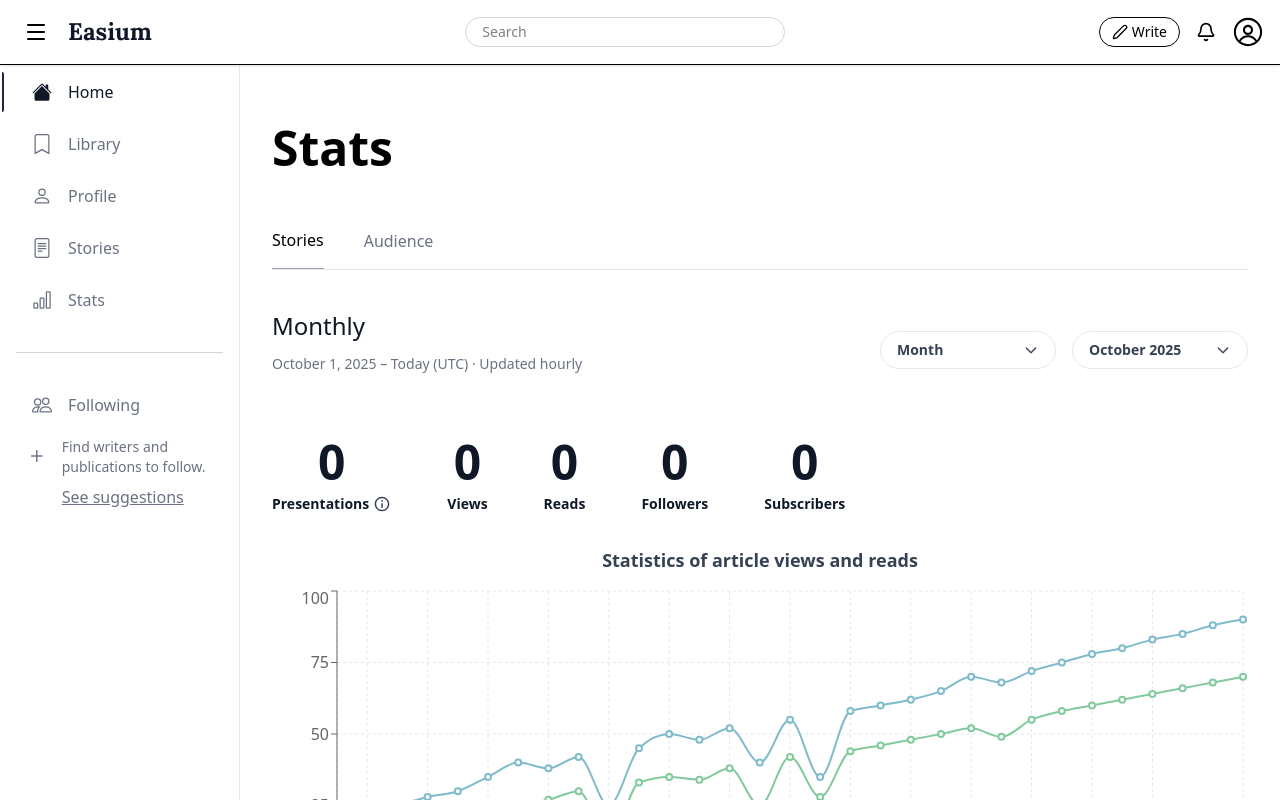
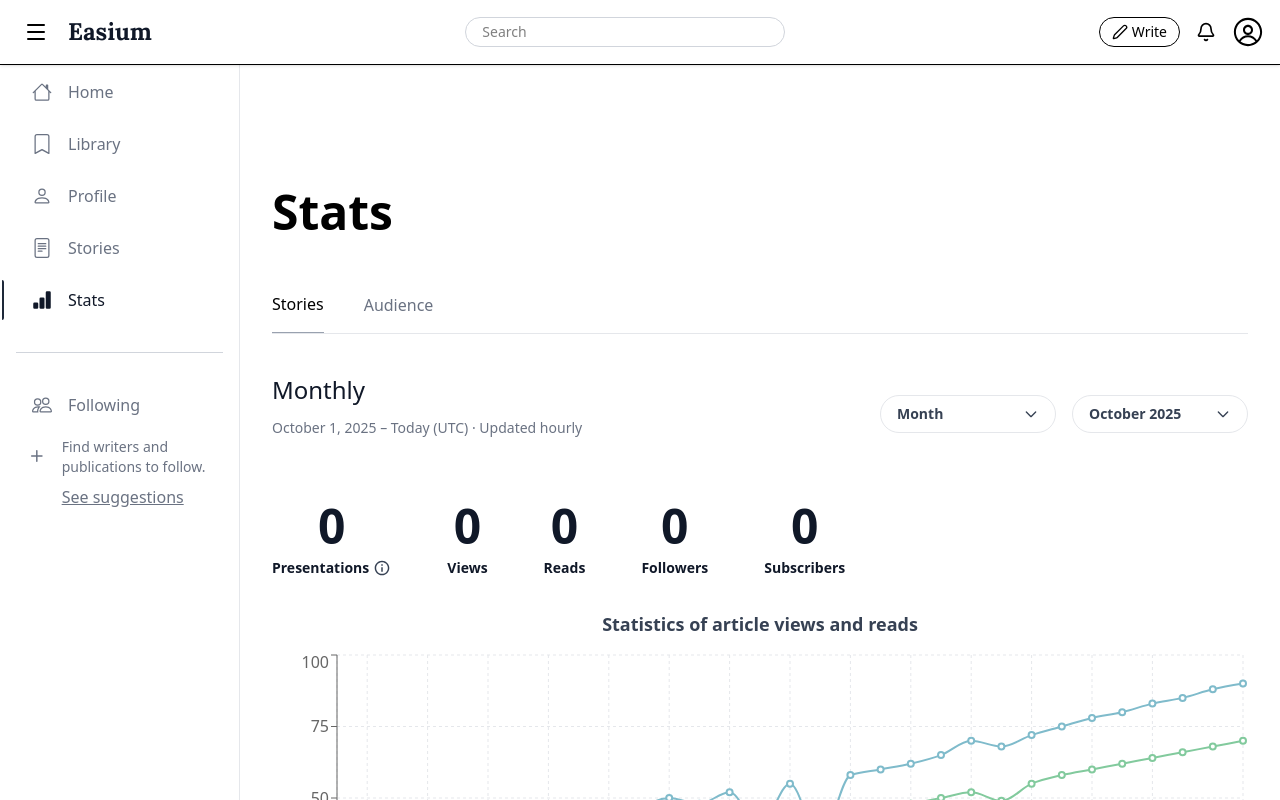
Before and after one commit to NgocPMT/FA25_FER202_GROUP_3, a React (Vite) app: page /stat in a window 1280 px wide. Shown: the top 800 px of the page. Built offline with nearby package versions, Linux system fonts and the light colour scheme.

Commit message:
adjust layout when switching between page using React Router

```diff
--- /dev/null
+++ b/src/components/MenuItem.jsx
@@ -0,0 +1,34 @@
+import { Link } from "react-router";
+
+const MenuItem = ({ icon, activeIcon, label, href, active }) => {
+  return (
+    <li className="relative group flex items-center gap-4 pl-4 pr-3 py-2 rounded-md cursor-pointer hover:bg-gray-100 transition-all">
+      <span
+        className={`absolute top-0 -left-3.5 h-full w-0.5 rounded-r transition-colors ${
+          active ? "bg-gray-800" : "bg-transparent"
+        }`}
+      ></span>
+
+      <span
+        className={`text-xl transition-colors ${
+          active ? "text-gray-900" : "text-gray-500 group-hover:text-gray-800"
+        }`}
+      >
+        {active ? activeIcon : icon}
+      </span>
+
+      <Link
+        to={href}
+        className={`flex-1 transition-colors duration-150 ${
+          active
+            ? "text-gray-900 font-medium"
+            : "text-gray-500 group-hover:text-gray-800"
+        }`}
+      >
+        {label}
+      </Link>
+    </li>
+  );
+};
+
+export default MenuItem;
--- a/src/components/Navbar.jsx
+++ b/src/components/Navbar.jsx
@@ -1,13 +1,16 @@
 import { useState } from "react";
 import { Menu, Bell, Pen, Search, X } from "lucide-react";
 import { RxAvatar } from "react-icons/rx";
-import { Link } from "react-router-dom";
+import { Link, useLocation } from "react-router-dom";
 import useLogOut from "../hooks/useLogOut";
 
-const Navbar = ({ onToggleSideNav, onBellClick, bellActive }) => {
+const Navbar = ({ onToggleSideNav }) => {
   const [showSearch, setShowSearch] = useState(false);
   const [isAvatarDropdownShow, setIsAvatarDropdownShow] = useState(false);
   const logOut = useLogOut();
+
+  const location = useLocation();
+  const bellActive = location.pathname === "/notifications";
 
   const toggleAvatarDropdownShow = () => {
     setIsAvatarDropdownShow(!isAvatarDropdownShow);
@@ -32,7 +35,6 @@ const Navbar = ({ onToggleSideNav, onBellClick, bellActive }) => {
           </Link>
         </div>
 
-        {/* CENTER (search input khi >=727px) */}
         <div className="hidden [@media(min-width:727px)]:flex justify-center flex-1 min-w-0 px-4">
           <input
             type="text"
@@ -41,22 +43,19 @@ const Navbar = ({ onToggleSideNav, onBellClick, bellActive }) => {
           />
         </div>
 
-        {/* RIGHT */}
         <div className="flex items-center gap-2 flex-shrink-0 min-w-0">
           <button className="hidden [@media(min-width:727px)]:flex items-center gap-1 px-3 py-1 border rounded-full text-sm hover:bg-gray-100">
             <Pen className="w-4 h-4" />
             <span>Write</span>
           </button>
 
-          {/* 🔔 Nút Bell */}
-          <button
+          <Link
+            to="/notifications"
             className="hidden [@media(min-width:727px)]:block p-2 rounded-full hover:bg-gray-100"
-            onClick={onBellClick} // toggle notification
           >
             <Bell className={`w-5 h-5 ${bellActive ? "text-amber-500" : ""}`} />
-          </button>
+          </Link>
 
-          {/* 🔍 Mobile search */}
           <button
             className="p-2 rounded-full hover:bg-gray-100 [@media(min-width:727px)]:hidden"
             onClick={() => setShowSearch(!showSearch)}
@@ -68,7 +67,6 @@ const Navbar = ({ onToggleSideNav, onBellClick, bellActive }) => {
             )}
           </button>
 
-          {/* Avatar */}
           <div className="relative w-8 h-8 ">
             <button
               onClick={toggleAvatarDropdownShow}
@@ -90,7 +88,6 @@ const Navbar = ({ onToggleSideNav, onBellClick, bellActive }) => {
         </div>
       </div>
 
-      {/* Search bar trượt xuống khi showSearch = true */}
       <div
         className={`overflow-hidden transition-all duration-300 ease-in-out border-t [@media(min-width:727px)]:hidden ${
           showSearch ? "max-h-20 opacity-100" : "max-h-0 opacity-0"
--- a/src/components/SideNavbar.jsx
+++ b/src/components/SideNavbar.jsx
@@ -1,5 +1,5 @@
 import { useState } from "react";
-import { Link } from "react-router";
+import MenuItem from "./MenuItem";
 import {
   BsHouse,
   BsHouseFill,
@@ -15,43 +15,11 @@ import {
   BsFillPeopleFill,
 } from "react-icons/bs";
 import { FiPlus } from "react-icons/fi";
-
-const MenuItem = ({ icon, activeIcon, label, href, active, onClick }) => {
-  return (
-    <li
-      onClick={onClick}
-      className="relative group flex items-center gap-4 pl-4 pr-3 py-2 rounded-md cursor-pointer hover:bg-gray-100 transition-all"
-    >
-      <span
-        className={`absolute top-0 -left-3.5 h-full w-0.5 rounded-r transition-colors ${
-          active ? "bg-gray-800" : "bg-transparent"
-        }`}
-      ></span>
-
-      <span
-        className={`text-xl transition-colors ${
-          active ? "text-gray-900" : "text-gray-500 group-hover:text-gray-800"
-        }`}
-      >
-        {active ? activeIcon : icon}
-      </span>
-
-      <Link
-        to={href}
-        className={`flex-1 transition-colors duration-150 ${
-          active
-            ? "text-gray-900 font-medium"
-            : "text-gray-500 group-hover:text-gray-800"
-        }`}
-      >
-        {label}
-      </Link>
-    </li>
-  );
-};
+import { useLocation } from "react-router";
 
 const SideNavbar = () => {
-  const [activeItem, setActiveItem] = useState("Home");
+  const location = useLocation();
+  const path = location.pathname;
 
   return (
     <div>
@@ -61,40 +29,35 @@ const SideNavbar = () => {
           activeIcon={<BsHouseFill />}
           label="Home"
           href="/home"
-          active={activeItem === "Home"}
-          onClick={() => setActiveItem("Home")}
+          active={path === "/home"}
         />
         <MenuItem
           icon={<BsBookmark />}
           activeIcon={<BsBookmarkFill />}
           label="Library"
           href="/library"
-          active={activeItem === "Library"}
-          onClick={() => setActiveItem("Library")}
+          active={path === "/library"}
         />
         <MenuItem
           icon={<BsPerson />}
           activeIcon={<BsPersonFill />}
           label="Profile"
           href="/profile"
-          active={activeItem === "Profile"}
-          onClick={() => setActiveItem("Profile")}
+          active={path === "/profile"}
         />
         <MenuItem
           icon={<BsFileText />}
           activeIcon={<BsFileTextFill />}
           label="Stories"
           href="/stories"
-          active={activeItem === "Stories"}
-          onClick={() => setActiveItem("Stories")}
+          active={path === "/stories"}
         />
         <MenuItem
           icon={<BsBarChart />}
           activeIcon={<BsBarChartFill />}
           label="Stats"
           href="/stat"
-          active={activeItem === "Stats"}
-          onClick={() => setActiveItem("Stats")}
+          active={path === "/stat"}
         />
       </ul>
 
@@ -106,8 +69,7 @@ const SideNavbar = () => {
           activeIcon={<BsFillPeopleFill />}
           label="Following"
           href="#"
-          active={activeItem === "Following"}
-          onClick={() => setActiveItem("Following")}
+          active={path === "/following"}
         />
 
         <li className="suggest-box flex items-start gap-4 px-3">
--- a/src/css/HomeDashboard.css
+++ /dev/null
@@ -1,25 +0,0 @@
-.home-grid {
-  display: grid;
-  grid-template-columns: auto 1fr auto;
-  grid-template-rows: auto 1fr;
-}
-
-.navbar {
-  grid-column: 1 / span 3;
-  grid-row: 1 / 2;
-}
-
-.sidebar {
-  grid-column: 1 / 2;
-  grid-row: 2 / 3;
-}
-
-.side-navbar {
-  grid-column: 3 / 4;
-  grid-row: 2 / 3;
-}
-
-main {
-  grid-column: 2 / 3;
-  grid-row: 2 / 3;
-}
--- /dev/null
+++ b/src/css/Layout.css
@@ -0,0 +1,20 @@
+.layout-grid {
+  display: grid;
+  grid-template-columns: auto 1fr;
+  grid-template-rows: auto 1fr;
+}
+
+.navbar {
+  grid-column: 1 / -1;
+  grid-row: 1 / 2;
+}
+
+.side-navbar {
+  grid-column: 1 / 2;
+  grid-row: 2 / -1;
+}
+
+main {
+  grid-column: 2 / 3;
+  grid-row: 2 / 3;
+}
--- a/src/routes/HomeDashboard.jsx
+++ b/src/routes/HomeDashboard.jsx
@@ -1,22 +1,15 @@
 // HomeDashboard.js
 import { useState, useEffect } from "react";
-import Navbar from "../components/Navbar";
 import Sidebar from "../components/Sidebar";
-import SideNavbar from "../components/SideNavbar";
-import Notification from "./Notification";
 import Articles from "../components/Articles";
-import "../css/HomeDashboard.css";
 
 const HomeDashboard = () => {
-  const [showSideNav, setShowSideNav] = useState(window.innerWidth >= 1024);
   const [isMobile, setIsMobile] = useState(window.innerWidth < 1024);
-  const [showNotification, setShowNotification] = useState(false);
 
   useEffect(() => {
     const handleResize = () => {
       const mobile = window.innerWidth < 1024;
       setIsMobile(mobile);
-      setShowSideNav(!mobile);
     };
     handleResize();
     window.addEventListener("resize", handleResize);
@@ -24,71 +17,23 @@ const HomeDashboard = () => {
   }, []);
 
   return (
-    <div className="home-grid min-h-lvh relative">
-      {/* Navbar */}
-      <div className="fixed top-0 left-0 right-0 h-14 z-60">
-        <Navbar
-          onToggleSideNav={() => setShowSideNav((v) => !v)}
-          onBellClick={() => setShowNotification((v) => !v)}
-          bellActive={showNotification}
-        />
-      </div>
-
-      {/* Overlay for mobile */}
-      {isMobile && (
-        <div
-          className={`fixed inset-0 bg-black/10 z-40 transition-opacity duration-300 ease-in-out lg:hidden ${showSideNav ? "opacity-100 visible" : "opacity-0 invisible"
-            }`}
-          onClick={() => setShowSideNav(false)}
-        />
-      )}
-
-      {/* Left Sidebar */}
-      <div
-        className={`fixed top-14 left-0 h-[calc(100%-56px)] w-60 border-r border-gray-200 bg-white p-4 overflow-y-auto z-50
-        transform transition-all duration-300 ease-in-out ${showSideNav
-            ? "translate-x-0 opacity-100"
-            : "-translate-x-full opacity-0 pointer-events-none"
-          }`}
-      >
-        <SideNavbar />
-      </div>
-
-      {/* Main + Right rail trong cùng container */}
-      <div
-        className={`pt-16 transition-all duration-300 relative z-10
-    ${
-          // có/không SideNavbar bên trái
-          !isMobile && showSideNav ? "ml-60" : "ml-[150px]" // ← dịch trái nhẹ khi ẩn SideNavbar
-          }`}
-      >
     <div className="flex">
-          {/* MAIN */}
       <main className="flex-1 p-6">
-            {showNotification ? (
-              <Notification />
-            ) : (
         <div className="space-y-4">
           <Articles />
         </div>
-            )}
       </main>
 
-          {/* RIGHT SIDEBAR (sticky, đi theo layout) */}
       {!isMobile && (
         <aside
           className={`w-96 shrink-0 p-4 border-l border-gray-200
           sticky top-14 transition-all duration-300
-          ${showSideNav ? "mr-0" : "mr-[120px]" /* đẩy trái nhẹ khi ẩn SideNavbar */}
         `}
         >
           <Sidebar />
         </aside>
       )}
     </div>
-      </div>
-
-    </div>
   );
 };
 
--- a/src/routes/Layout.jsx
+++ b/src/routes/Layout.jsx
@@ -1,7 +1,59 @@
 import { Outlet } from "react-router";
+import Navbar from "../components/Navbar";
+import SideNavbar from "../components/SideNavbar";
+import { useState, useEffect } from "react";
+import "../css/Layout.css";
 
 const Layout = () => {
-  return <Outlet />;
+  const [showSideNav, setShowSideNav] = useState(window.innerWidth >= 1024);
+  const [isMobile, setIsMobile] = useState(window.innerWidth < 1024);
+
+  useEffect(() => {
+    const handleResize = () => {
+      const mobile = window.innerWidth < 1024;
+      setIsMobile(mobile);
+      setShowSideNav(!mobile);
+    };
+    handleResize();
+    window.addEventListener("resize", handleResize);
+    return () => window.removeEventListener("resize", handleResize);
+  }, []);
+
+  return (
+    <div className="layout-grid min-h-lvh relative">
+      <div className="fixed top-0 left-0 right-0 h-14 z-60">
+        <Navbar onToggleSideNav={() => setShowSideNav((v) => !v)} />
+      </div>
+
+      {isMobile && (
+        <button
+          className={`fixed inset-0 bg-black/10 z-40 transition-opacity duration-300 ease-in-out lg:hidden ${
+            showSideNav ? "opacity-100 visible" : "opacity-0 invisible"
+          }`}
+          onClick={() => setShowSideNav(false)}
+        ></button>
+      )}
+
+      {/* Left Sidebar */}
+      <div
+        className={`fixed top-14 left-0 h-[calc(100%-56px)] w-60 border-r border-gray-200 bg-white p-4 overflow-y-auto z-50
+        transform transition-all duration-300 ease-in-out ${
+          showSideNav
+            ? "translate-x-0 opacity-100"
+            : "-translate-x-full opacity-0 pointer-events-none"
+        }`}
+      >
+        <SideNavbar />
+      </div>
+
+      <main
+        className={`pt-16 transition-all duration-300 relative z-10
+    ${!isMobile && showSideNav ? "ml-60" : "ml-[150px]"}`}
+      >
+        <Outlet />
+      </main>
+    </div>
+  );
 };
 
 export default Layout;
--- a/src/routes/Notification.jsx
+++ b/src/routes/Notification.jsx
@@ -1,4 +1,4 @@
-import React, { useState } from "react";
+import { useState } from "react";
 import NotificationItem from "../components/NotificationItem";
 
 export default function Notification() {
--- a/src/routes/Stat.jsx
+++ b/src/routes/Stat.jsx
@@ -1,61 +1,15 @@
 // TLoi
-import { useState, useEffect } from "react";
-import Navbar from "../components/Navbar";
-import SideNavbar from "../components/SideNavbar";
+import { useState } from "react";
 import StatStories from "../components/StatStories";
 import StatAudience from "../components/StatAudience";
-import "../css/HomeDashboard.css";
 
 export default function Stat() {
-  const [showSideNav, setShowSideNav] = useState(window.innerWidth >= 1024);
-  const [isMobile, setIsMobile] = useState(window.innerWidth < 1024);
   const [activeTab, setActiveTab] = useState("stories");
 
-  useEffect(() => {
-    const handleResize = () => {
-      const mobile = window.innerWidth < 1024;
-      setIsMobile(mobile);
-      setShowSideNav(!mobile);
-    };
-    window.addEventListener("resize", handleResize);
-    return () => window.removeEventListener("resize", handleResize);
-  }, []);
-
   return (
-    <div className="home-grid min-h-lvh relative">
-      {/* Navbar */}
-      <div className="fixed top-0 left-0 right-0 h-14 z-60">
-        <Navbar onToggleSideNav={() => setShowSideNav((v) => !v)} />
-      </div>
-
-      {/* Overlay for mobile */}
-      {isMobile && (
-        <div
-          className={`fixed inset-0 bg-black/10 z-40 transition-opacity duration-300 ease-in-out lg:hidden ${
-            showSideNav ? "opacity-100 visible" : "opacity-0 invisible"
-          }`}
-          onClick={() => setShowSideNav(false)}
-        />
-      )}
-
-      {/* Left Sidebar */}
-      <div
-        className={`fixed top-14 left-0 h-[calc(100%-56px)] w-60 border-r border-gray-200 bg-white p-4 overflow-y-auto z-50
-        transform transition-all duration-300 ease-in-out ${
-          showSideNav
-            ? "translate-x-0 opacity-100"
-            : "-translate-x-full opacity-0 pointer-events-none"
-        }`}
-      >
-        <SideNavbar />
-      </div>
-
+    <div>
       {/* Main */}
-      <main
-        className={`pt-16 transition-all duration-300 relative z-10 pb-10 ${
-          !isMobile && showSideNav ? "ml-60" : "ml-0"
-        }`}
-      >
+      <div className="pt-16 transition-all duration-300 relative z-10 pb-10">
         <div className="px-8 w-full max-w-none mt-15 mb-6">
           <h1 className="text-5xl font-semibold mt-15 mb-10">Stats</h1>
 
@@ -84,10 +38,9 @@ export default function Stat() {
             </button>
           </div>
 
-          {/* Tab content */}
           {activeTab === "stories" ? <StatStories /> : <StatAudience />}
         </div>
-      </main>
+      </div>
     </div>
   );
 }
```
Also changed, not shown: src/routes/routes.jsx (+4 -4 lines). Lines whose indentation alone changed are shown as unchanged.
